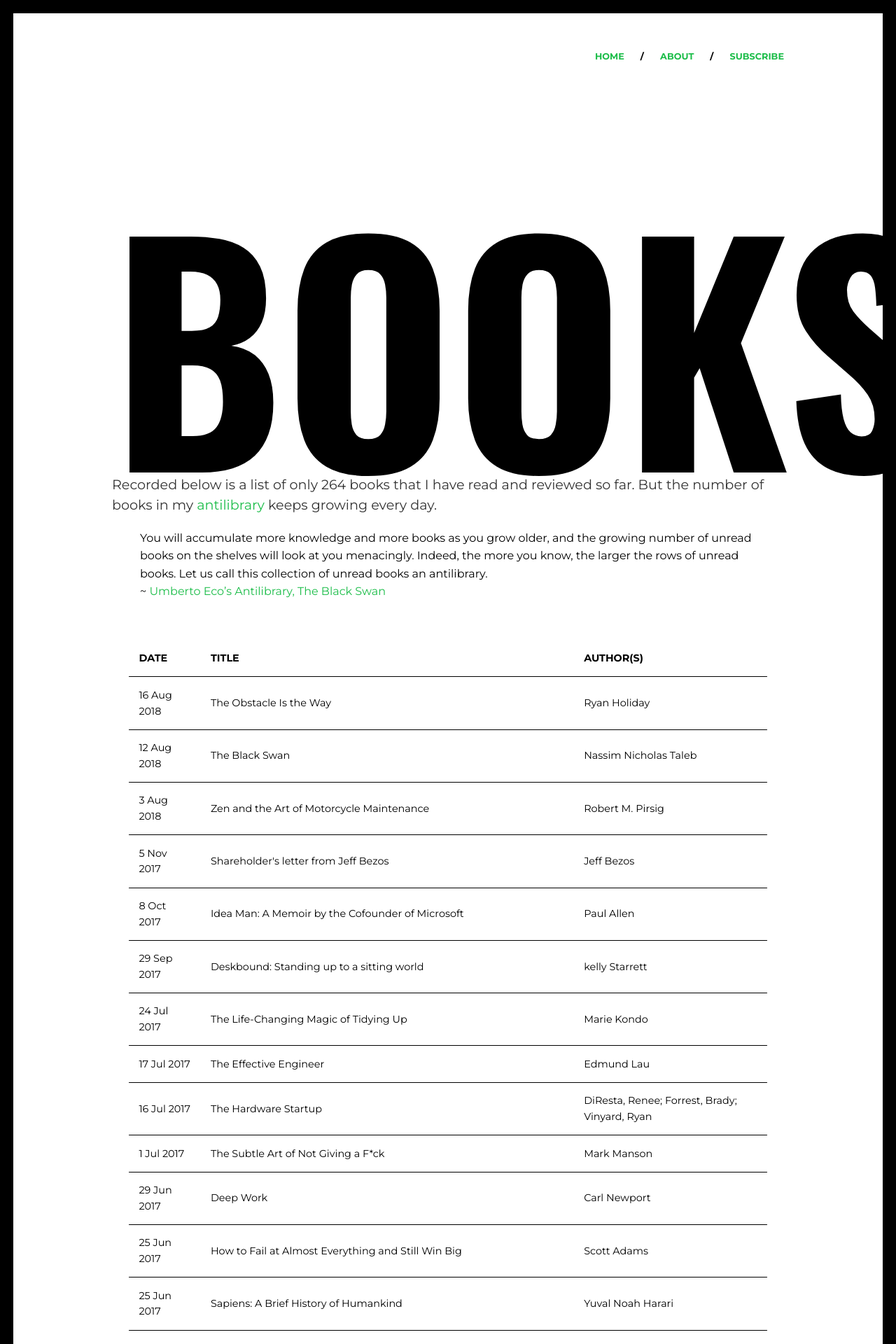
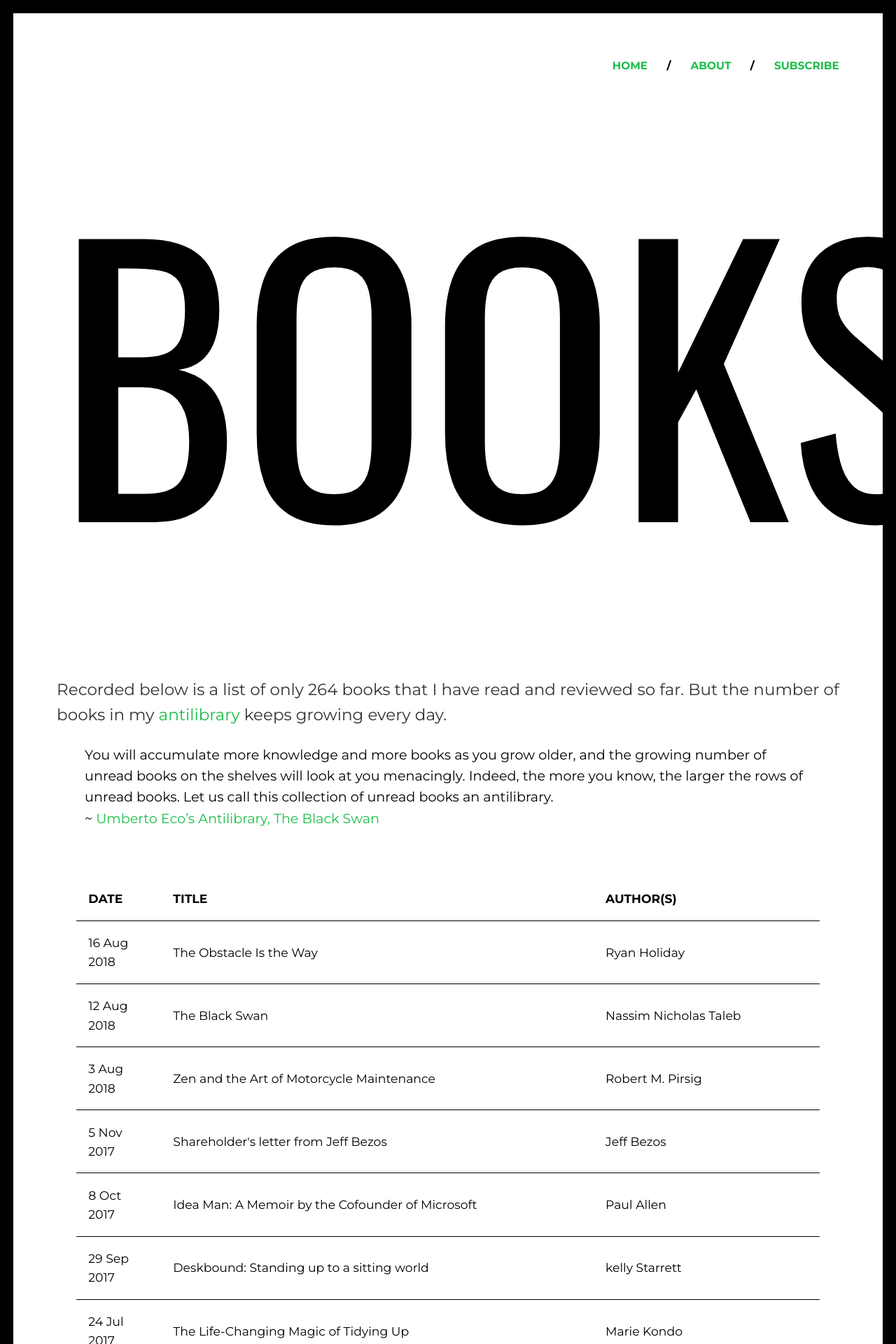
Before and after one commit to sayanee/books, a Jekyll site: the page built from index.html, in a window 1280 px wide. Shown: the top 1920 px of the page at 70% size. Built offline with Jekyll 4.4.1, drawn with Linux system fonts in a browser that asks for light colours; some web fonts are replaced.

Commit message:
Amend width of content

```diff
--- a/_includes/head.html
+++ b/_includes/head.html
@@ -6,7 +6,7 @@
   <meta name="description" content="{% if page.excerpt %}{{ page.excerpt | strip_html | strip_newlines | truncate: 160 }}{% else %}{{ site.description }}{% endif %}">
 
   <meta name="viewport" content="width=device-width, initial-scale=1">
-  <link href="https://fonts.googleapis.com/css?family=Montserrat:400,700|Oswald:400,700" rel="stylesheet">
+  <link href="https://fonts.googleapis.com/css?family=Montserrat:400,700|Oswald:400" rel="stylesheet">
   <link rel="stylesheet" href="{{ "/css/main.css" | prepend: site.baseurl | prepend: site.url }}">
   <link rel="canonical" href="{{ page.url | replace:'index.html','' | prepend: site.baseurl | prepend: site.url }}">
   <link rel="alternate" type="application/rss+xml" title="{{ site.title }}" href="{{ "/feed.xml" | prepend: site.baseurl | prepend: site.url }}">
--- a/css/_typography.sass
+++ b/css/_typography.sass
@@ -30,8 +30,8 @@
   text-transform: uppercase
   font-family: $title-font
   padding: 0
-  margin: .5em 0 -.1em 0
-  line-height: 0.9
+  margin: 0
+  font-weight: normal
 
 .meta
   font-size: .9em
--- a/css/main.css
+++ b/css/main.css
@@ -182,9 +182,9 @@
 
 body {
   margin: 0 auto;
-  width: 960px;
+  width: 90%;
   font-family: "Montserrat", sans-serif;
-  font-size: 1em;
+  font-size: 1.2em;
   color: #000;
   line-height: 1.58; }
 
@@ -192,7 +192,7 @@
   margin: 3em 0 0 0; }
 
 article {
-  width: 800px;
+  width: 90%;
   margin: 0 auto;
   margin-bottom: 100px; }
 
@@ -203,6 +203,9 @@
   border-top: 1px solid #eee;
   margin: 1em 0;
   padding: 0; }
+
+.home {
+  width: 100%; }
 
 .menu {
   text-align: right; }
@@ -270,8 +273,8 @@
   text-transform: uppercase;
   font-family: "Oswald", sans-serif;
   padding: 0;
-  margin: 0.5em 0 -0.1em 0;
-  line-height: 0.9; }
+  margin: 0;
+  font-weight: normal; }
 
 .meta {
   font-size: 0.9em;
```
Also changed, not shown: css/_layout.sass (+6 -3 lines), 1 other file.
